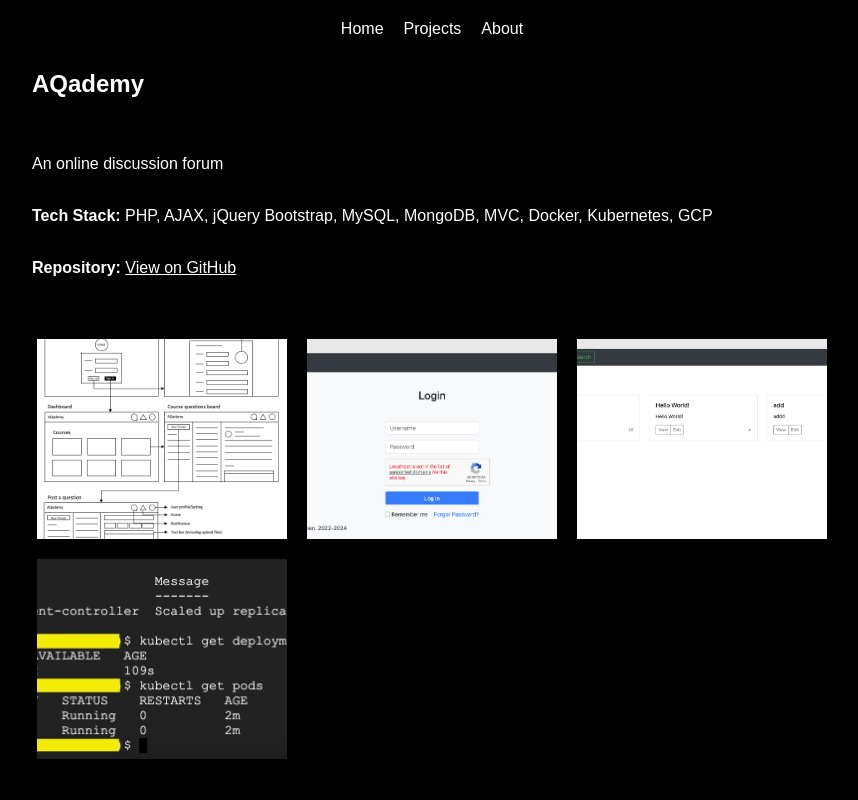
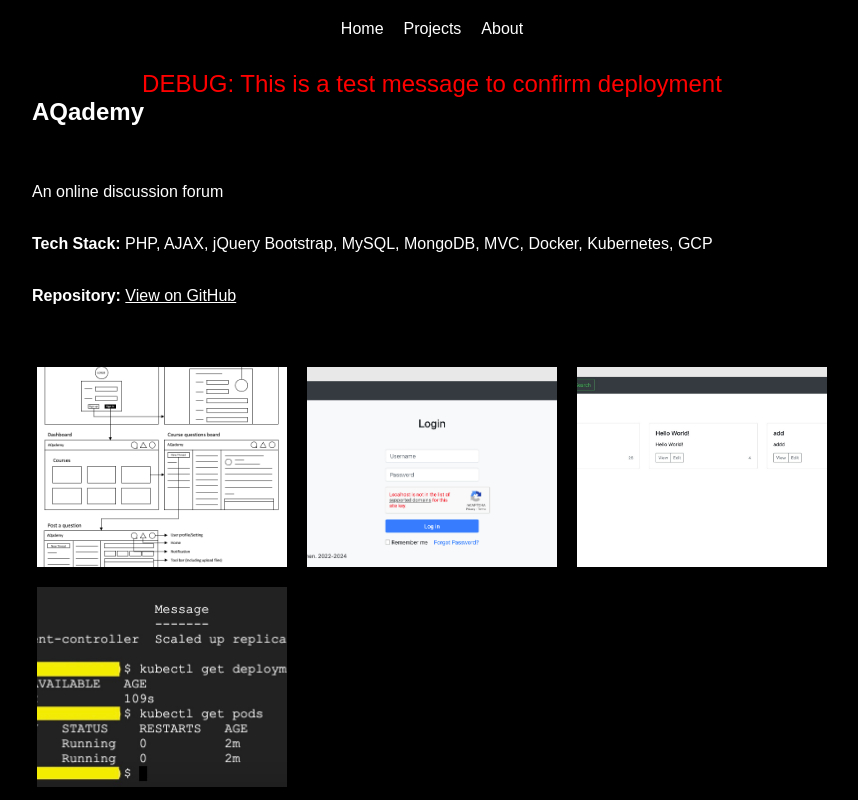
Before and after one commit to chsiny/chsiny.github.io, a React (Create React App) app: page /#/projects/11 in a window 1280 px wide. Shown: the top 800 px of the page, without its empty margins (208-1066 px from the left). Built offline with nearby package versions, Linux system fonts and the light colour scheme.

Commit message:
debuggin

```diff
--- a/src/components/ProjectDetail.js
+++ b/src/components/ProjectDetail.js
@@ -30,6 +30,9 @@ const ProjectDetail = () => {
   console.log(project);
   return (
     <div className="project-detail">
+      <div style={{ color: "red", fontSize: "24px", textAlign: "center" }}>
+        DEBUG: This is a test message to confirm deployment
+      </div>
       <h1>{project.name}</h1>
       <p>{project.description}</p>
       <p>
```
